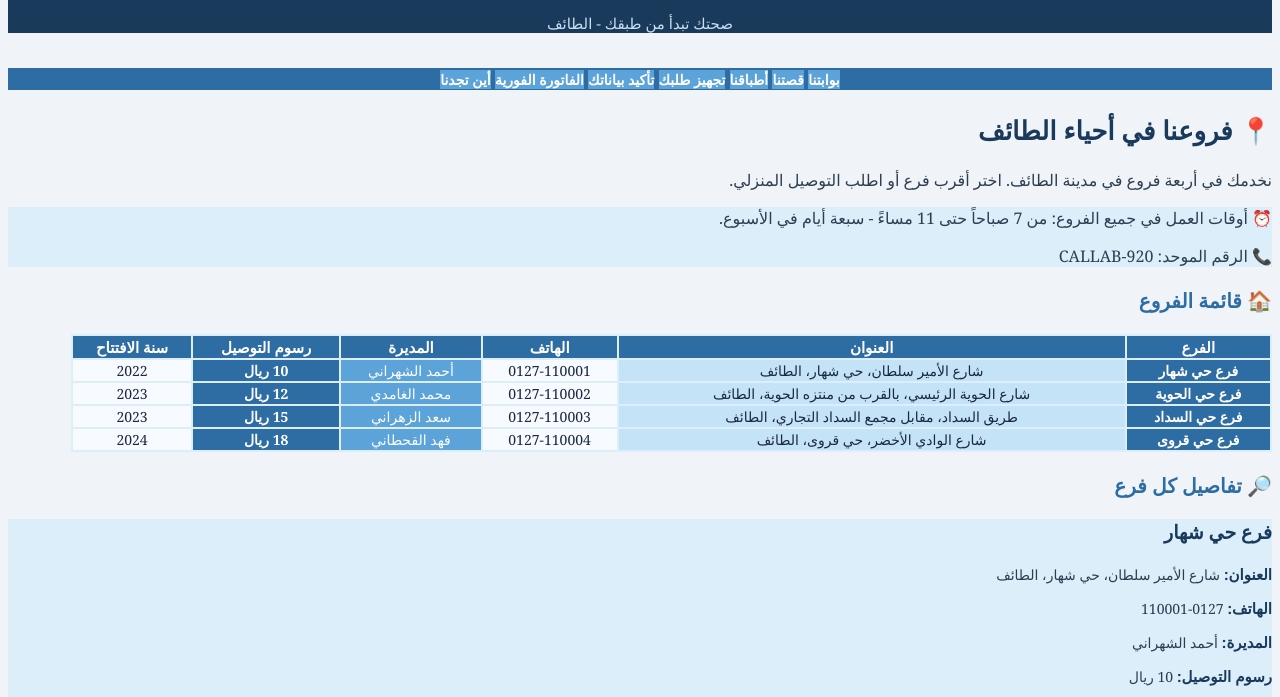
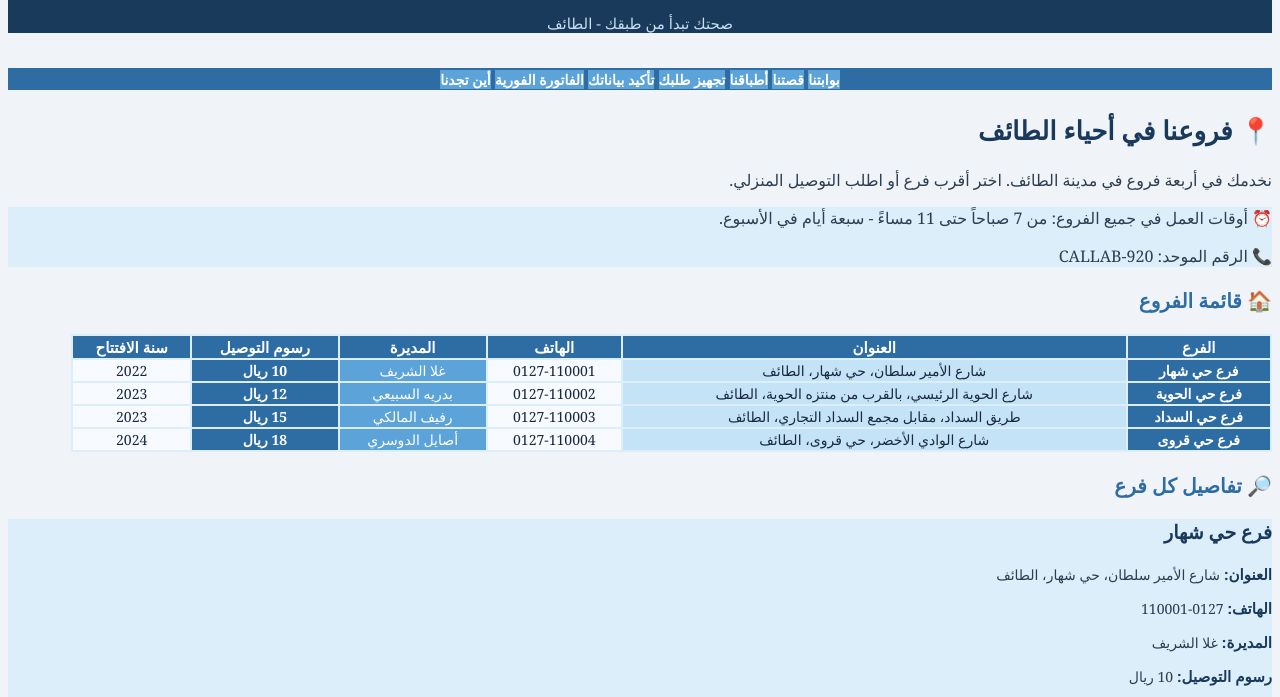
Before and after one commit to abdalmlik010/1q1, a plain HTML site: page branches.html in a window 1280 px wide. Shown: the part 99-796 px from the top of the page. Drawn offline with Linux system fonts and the light colour scheme.

Commit message:
Update branches.html

```diff
--- a/branches.html
+++ b/branches.html
@@ -53,10 +53,10 @@ branch_phones[2] = "0127-110003";
 branch_phones[3] = "0127-110004";
 
 var branch_managers = new Array(4);
-branch_managers[0] = "أحمد الشهراني";
-branch_managers[1] = "محمد الغامدي";
-branch_managers[2] = "سعد الزهراني";
-branch_managers[3] = "فهد القحطاني";
+branch_managers[0] = "غلا الشريف";
+branch_managers[1] = "بدريه السبيعي";
+branch_managers[2] = "رفيف المالكي";
+branch_managers[3] = "أصايل الدوسري";
 
 var branch_delivery = new Array(4);
 branch_delivery[0] = 10;
```
